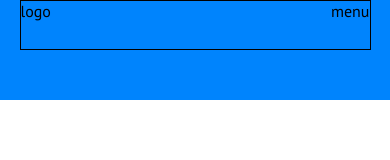
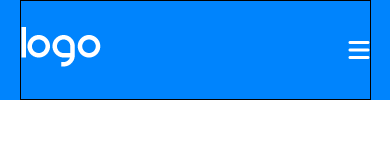
Before and after one commit to AntonioBoksic/htmlcss-responsive-layout, a plain HTML site: page index.html in a window 390 px wide. Drawn offline with Linux system fonts and the light colour scheme.

Commit message:
mobile: header pronto

```diff
--- a/css/style.css
+++ b/css/style.css
@@ -12,17 +12,27 @@ header {
 
 .container {
     width: 90%;
+    height: 100%;
     margin: auto;
+    font-size: 1.5rem;
 }
+
+.container .logo {
+
+}
+
+
 
 header .container {
     display: flex;
     justify-content: space-between;
+    align-items: center;
+    color: white;
 }
 
 /* debug */
 
 .container {
     border: 1px solid black;
-    height: 50px;
+    min-height: 50px;
 }
--- a/index.html
+++ b/index.html
@@ -18,12 +18,14 @@
         <div class="container">
 
             <!-- logo -->
-            <div>logo</div>
+            <div class="logo">
+                <img src="img/logo.png" alt="">
+            </div>
 
 
             <!-- qui andranno due menù, uno sarà in display none e lo stato di display sarà gestito tramite css ovviamente -->
             <!-- menu mobile -->
-            <div>menu</div>
+            <div><i class="fa-solid fa-bars"></i></div>
 
             <!-- menù desktop -->
 
```
